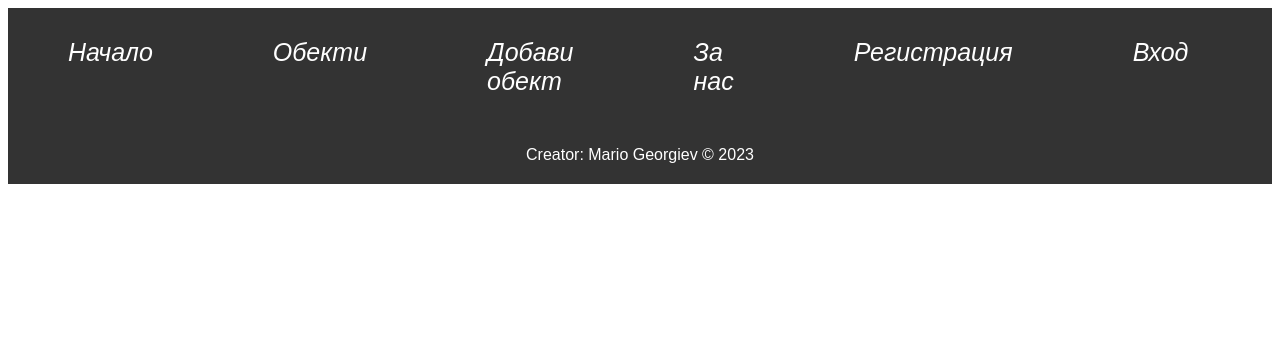
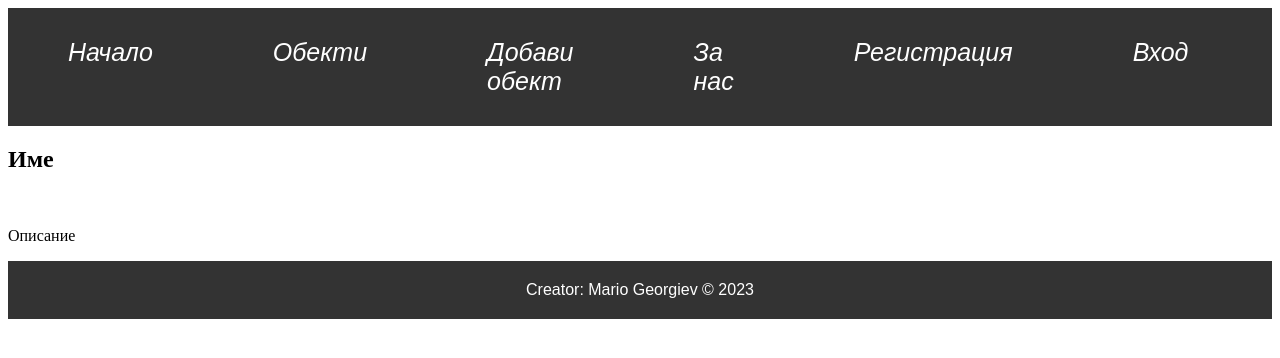
Before and after one commit to lenzarata93/react-project, a React (Vite) app in the folder client/: page / in a window 1280 px wide. Shown: the top 358 px of the page. Built offline with nearby package versions, Linux system fonts and the light colour scheme.

Commit message:
Add Place-List Component

```diff
--- a/client/src/App.jsx
+++ b/client/src/App.jsx
@@ -1,11 +1,13 @@
 import Navigation from "./components/Navigation"
 import Footer from "./components/Footer"
+import PlacesList from "./components/Places/Places-List"
 
 function App() {
 
   return (
     <div id="page">
      <Navigation />
+     <PlacesList />
      <Footer />
     </div>
   )
--- /dev/null
+++ b/client/src/components/Places/Places-List.jsx
@@ -0,0 +1,10 @@
+export default function PlacesList(){
+return(
+
+    <article>
+        <h2>Име</h2>
+        <img href="https://www.btsbg.org/sites/default/files/styles/768x576/public/obekti/vruh-vihren.jpg?itok=QiMyjWfE"></img>
+        <p>Описание</p>
+    </article>
+)
+};
```
